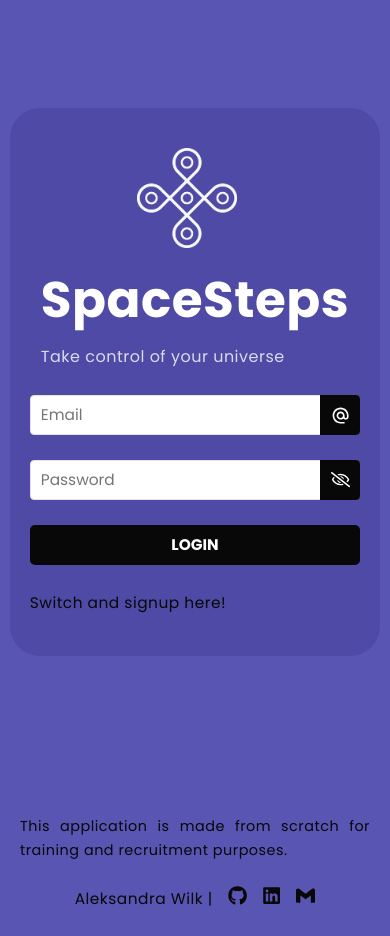
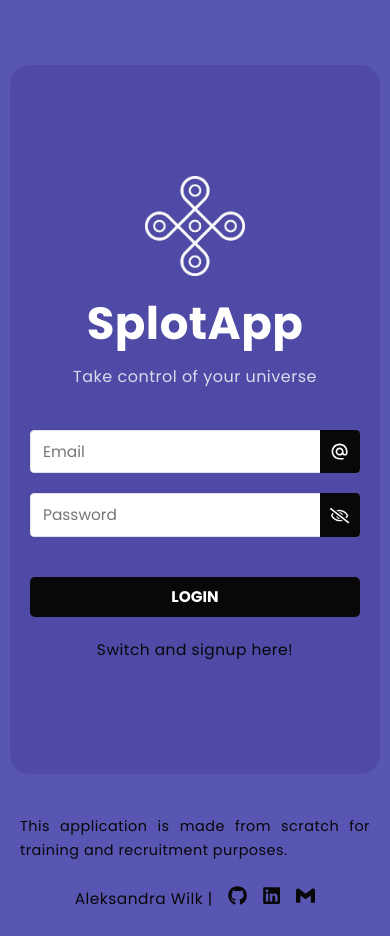
Before and after one commit to OllaWilk/splot-frontend, a React (Create React App) app: page /login in a window 390 px wide. Built offline with nearby package versions, Linux system fonts and the light colour scheme; no server answers.

Commit message:
fix rwd for tablets and mobiles to signup and login view

```diff
--- a/src/components/common/AnimatedAstronaut/AnimatedAstronaut.module.scss
+++ b/src/components/common/AnimatedAstronaut/AnimatedAstronaut.module.scss
@@ -15,13 +15,13 @@
 .imgWrap {
   position: relative;
 
-  @include md-max {
+  @include lg-max {
     display: none;
   }
 
   img {
     width: 580px;
-    object-fit: contain;
+    object-fit: s;
 
     @include md-max {
       width: 100%;
--- a/src/components/common/Logo/Logo.module.scss
+++ b/src/components/common/Logo/Logo.module.scss
@@ -13,11 +13,23 @@
     height: 100%;
     max-height: 100px;
     margin-right: 1rem;
+
+    @include sm-max {
+      margin-right: 0;
+    }
+
+    @include mini {
+      max-height: 80px;
+    }
   }
 
   .textWrapper {
     @include flex(column, stretch, space-between);
     text-align: left;
+
+    @include sm-max {
+      text-align: center;
+    }
 
     h1,
     p {
@@ -25,12 +37,24 @@
     }
 
     h1 {
-      font-size: inherit;
+      font-size: 50px;
+
+      @include sm-max {
+        font-size: 45px;
+      }
+
+      @include mini {
+        font-size: 30px;
+      }
     }
 
     p {
       font-size: 1rem;
       opacity: 0.8;
+
+      @include mini {
+        font-size: 0.8;
+      }
     }
   }
 }
--- a/src/components/common/Logo/Logo.tsx
+++ b/src/components/common/Logo/Logo.tsx
@@ -10,14 +10,14 @@ interface Props {
 
 const Logo = ({
   text = 'SplotApp',
-  fontSize = '50px',
+  // fontSize = '50px',
   slogan = true,
 }: Props) => (
   <div className={styles.logo}>
     <img src={logo} alt='logo' className={styles.logoImage} />
     {text && (
       <div className={styles.textWrapper}>
-        <h1 style={{ fontSize: `${fontSize}` }}>{text}</h1>
+        <h1>{text}</h1>
         {slogan && <p>Take control of your universe</p>}
       </div>
     )}
--- a/src/components/views/Login/Login.module.scss
+++ b/src/components/views/Login/Login.module.scss
@@ -1,47 +1,63 @@
 @import '../../../styles/mixins.scss';
 
 .login {
-  width: 80%;
   max-width: 1400px;
+  padding: 20px;
   margin: 0 auto;
   min-height: calc(100vh - 60px);
   @include flex(row-reverse, center, space-between);
-  gap: 20px;
 
   @include lg-max {
     flex-direction: column-reverse;
-    justify-content: center;
   }
 
   @include sm-max {
-    width: 95%;
+    padding: 10px;
   }
 
   form {
+    background-color: darken($color: #5955b3, $amount: 5%);
     padding: 90px 50px;
-    @include flex(column, stretch, flex-start);
-    width: 45%;
-    background-color: darken($color: #5955b3, $amount: 5);
-    border-radius: 30px;
-    gap: 25px;
+    border-radius: 20px;
+    flex: 0.8;
+    @include flex(column, center, center);
 
     @include lg-max {
-      width: 100%;
-      padding: 40px 30px;
-      margin-bottom: 20px;
+      padding: 90px 30px;
+      width: 80%;
     }
 
-    @include sm-max {
-      padding: 40px 20px;
+    @include md-max {
+      width: 100%;
+      padding: 0 20px;
+    }
+
+    @include mini {
+      background-color: transparent;
+      padding: 0;
+    }
+
+    div:first-child {
+      margin-bottom: 40px;
+    }
+
+    div:nth-child(3) {
+      margin: 20px 0 40px 0;
+    }
+
+    button {
+      width: 100%;
+      margin-bottom: 20px;
     }
   }
 
   .inputWrapper {
     position: relative;
+    width: 100%;
 
     input {
       width: 100%;
-      padding: 10px;
+      padding: 12px;
       border: 1px solid var(--color-dark-grey);
       border-radius: 4px;
       outline: none;
@@ -51,7 +67,7 @@
       position: absolute;
       @include flex(row, center, center);
       top: 0;
-      right: 0px;
+      right: 0;
       height: 100%;
       width: 40px;
       font-size: 1.2rem;
@@ -65,6 +81,8 @@
   }
 
   .error {
-    text-align: justify;
+    text-align: left;
+    font-weight: bold;
+    font-size: 0.9rem;
   }
 }
--- a/src/components/views/Login/Login.tsx
+++ b/src/components/views/Login/Login.tsx
@@ -13,12 +13,10 @@ import {
 import styles from './Login.module.scss';
 
 export const Login = () => {
-  const formValues: UserEntityForm = {
+  const [data, setData] = useState<UserEntityForm>({
     email: '',
     password: '',
-  };
-
-  const [data, setData] = useState(formValues);
+  });
   const { auth, error, isLoading } = useUserAuth();
   const [isToggled, toggle] = useToggle(true);
 
@@ -33,7 +31,6 @@ export const Login = () => {
 
   const handleSubmit = async (e: FormEvent<HTMLFormElement>) => {
     e.preventDefault();
-
     await auth(data.email, data.password, 'login');
   };
 
@@ -41,7 +38,7 @@ export const Login = () => {
     <>
       <section className={styles.login}>
         <form onSubmit={handleSubmit}>
-          <Logo text={'SpaceSteps'} />
+          <Logo />
           <div className={styles.inputWrapper}>
             <input
               type='email'
--- a/src/components/views/Signup/Signup.module.scss
+++ b/src/components/views/Signup/Signup.module.scss
@@ -1,47 +1,62 @@
 @import '../../../styles/mixins.scss';
 
 .signup {
-  width: 80%;
   max-width: 1400px;
   margin: 0 auto;
   min-height: calc(100vh - 60px);
   @include flex(row, center, space-between);
-  gap: 20px;
+  padding: 20px;
 
   @include lg-max {
     flex-direction: column-reverse;
-    justify-content: center;
   }
 
   @include sm-max {
-    width: 95%;
+    padding: 10px;
   }
 
   form {
+    background-color: darken($color: #5955b3, $amount: 5);
     padding: 90px 50px;
-    @include flex(column, stretch, flex-start);
-    width: 45%;
-    background-color: darken($color: #5955b3, $amount: 5);
-    border-radius: 30px;
-    gap: 25px;
+    @include flex(column, center, center);
+    border-radius: 20px;
+    flex: 0.8;
 
     @include lg-max {
-      width: 100%;
-      padding: 40px 30px;
-      margin-bottom: 20px;
+      width: 80%;
+      padding: 90px 30px;
     }
 
-    @include sm-max {
-      padding: 40px 20px;
+    @include md-max {
+      width: 100%;
+      padding: 0 20px;
+    }
+
+    @include mini {
+      padding: 0;
+    }
+
+    div:first-child {
+      margin-bottom: 40px;
+    }
+
+    div:nth-child(3) {
+      margin: 20px 0 40px 0;
+    }
+
+    button {
+      width: 100%;
+      margin-bottom: 20px;
     }
   }
 
   .inputWrapper {
     position: relative;
+    width: 100%;
 
     input {
       width: 100%;
-      padding: 10px;
+      padding: 12px;
       border: 1px solid var(--color-dark-grey);
       border-radius: 4px;
       outline: none;
@@ -65,6 +80,8 @@
   }
 
   .error {
-    text-align: justify;
+    text-align: left;
+    font-weight: bold;
+    font-size: 0.9rem;
   }
 }
--- a/src/components/views/Welcome/Welcome.module.scss
+++ b/src/components/views/Welcome/Welcome.module.scss
@@ -6,7 +6,6 @@
   margin: 0 auto;
   min-height: calc(100vh - 60px);
   @include flex(row, center, space-between);
-  gap: 40px;
 
   @include lg-max {
     flex-direction: column-reverse;
@@ -16,7 +15,7 @@
 
   article {
     @include flex(column, flex-start, center);
-    flex: 1;
+    flex: 0.8;
     gap: 30px;
   }
 
--- a/src/styles/mixins.scss
+++ b/src/styles/mixins.scss
@@ -37,6 +37,13 @@
 }
 
 // Mobile devices
+
+@mixin mini {
+  @media screen and (max-width: 244px) {
+    @content;
+  }
+}
+
 @mixin sm-max {
   @media screen and (max-width: 480px) {
     @content;
```
